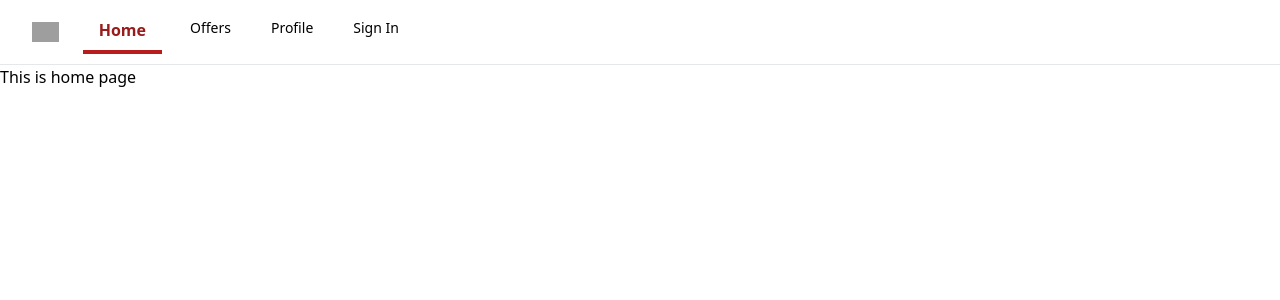
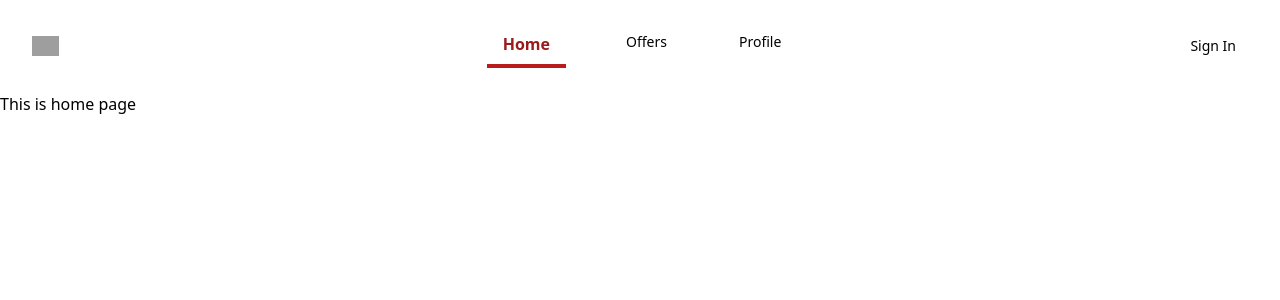
Before and after one commit to dsh410/realtor-clone, a React (Create React App) app: page / in a window 1280 px wide. Shown: the top 300 px of the page. Built offline with nearby package versions, Linux system fonts and the light colour scheme; grey boxes are pictures that could not be loaded.

Commit message:
replaced navbar with header

```diff
--- a/src/App.js
+++ b/src/App.js
@@ -9,13 +9,13 @@ import SignIn from './pages/SignIn';
 import SignUp from './pages/SignUp';
 import ForgotPassword from './pages/ForgotPassword';
 import Offers from './pages/Offers';
-import NavBar from './components/NavBar';
+import Header from './components/Header';
 
 function App() {
   return (
    <>
     <Router>
-      <NavBar/>
+      <Header/>
       <Routes>
         <Route path="/" element={<Home/>} />
         <Route path="/profile" element={<Profile />} />
--- /dev/null
+++ b/src/components/Header.jsx
@@ -0,0 +1,128 @@
+import { useState } from 'react'
+import { Dialog, DialogPanel } from '@headlessui/react'
+import { Bars3Icon, XMarkIcon } from '@heroicons/react/24/outline'
+import { useLocation, useNavigate } from 'react-router'
+
+
+
+export default function Header() {
+  const [mobileMenuOpen, setMobileMenuOpen] = useState(false)
+    const location = useLocation()
+    const navigation = useNavigate()
+
+
+
+
+    console.log('Current location:', location)
+
+    function pathMatchRoute(route){
+        if(!route) return null;
+
+        if(route === location.pathname) {
+            return true;
+        }
+
+    }
+    const navigate = [
+        { name: 'Home', href: '/', current: pathMatchRoute('/') || pathMatchRoute('/home'), class :` ${pathMatchRoute('/') || pathMatchRoute('/home')  ? 'px-4 py-2 bg-white text-red-800 border-b-4 border-red-700 font-semibold' : `rounded-md  px-3 py-2 text-sm font-medium text-stone-950`}`},
+        { name: 'Offers', href: '/offers', current: pathMatchRoute('/offers'), class :` ${pathMatchRoute('/offers')  ? 'px-4 py-2 bg-white text-red-800 border-b-4 border-red-700 font-semibold' : `rounded-md  px-3 py-2 text-sm font-medium text-stone-950`}`},
+        { name: 'Profile', href: '/profile', current: pathMatchRoute('/profile'), class :` ${pathMatchRoute('/profile')  ? 'px-4 py-2 bg-white text-red-800 border-b-4 border-red-700 font-semibold' : `rounded-md  px-3 py-2 text-sm font-medium text-stone-950`}`},
+    ]
+
+
+  return (
+    <header className="bg-white">
+      <nav aria-label="Global" className="mx-auto flex max-w-7xl items-center justify-between gap-x-6 p-6 lg:px-8">
+        <div className="flex lg:flex-1">
+          <a href="#" className="-m-1.5 p-1.5">
+            <span className="sr-only">Your Company</span>
+             <img
+                alt="Your Company"
+                src="https://static.rdc.moveaws.com/images/logos/rdc-logo-default.svg"
+                className="h-5 w-auto"
+                onClick={() => navigation('/')}
+              />
+          </a>
+        </div>
+        <div className="hidden lg:flex lg:gap-x-12">
+          {navigate.map((item) => (
+            <a key={item.name} href={item.href} className={item.class}>
+              {item.name}
+            </a>
+          ))}
+        </div>
+        <div className="flex flex-1 items-center justify-end gap-x-6">
+         <a
+                  href="#"
+                  className={` ${pathMatchRoute('/sign-in')  ? 'px-4 py-2 bg-white text-red-800 border-b-4 border-red-700 font-semibold' : `rounded-md  px-3 py-2 text-sm font-medium text-stone-950`}`}
+                  onClick={() => navigation('/sign-in')}
+                >
+                  Sign In
+                </a>
+        </div>
+        <div className="flex lg:hidden">
+          <button
+            type="button"
+            onClick={() => setMobileMenuOpen(true)}
+            className="-m-2.5 inline-flex items-center justify-center rounded-md p-2.5 text-gray-700"
+          >
+            <span className="sr-only">Open main menu</span>
+            <Bars3Icon aria-hidden="true" className="size-6" />
+          </button>
+        </div>
+      </nav>
+      <Dialog open={mobileMenuOpen} onClose={setMobileMenuOpen} className="lg:hidden">
+        <div className="fixed inset-0 z-50" />
+        <DialogPanel className="fixed inset-y-0 right-0 z-50 w-full overflow-y-auto bg-white p-6 sm:max-w-sm sm:ring-1 sm:ring-gray-900/10">
+          <div className="flex items-center gap-x-6">
+            <a href="#" className="-m-1.5 p-1.5">
+              <span className="sr-only">Your Company</span>
+              <img
+                alt=""
+                src="https://tailwindcss.com/plus-assets/img/logos/mark.svg?color=indigo&shade=600"
+                className="h-8 w-auto"
+              />
+            </a>
+            <a
+              href="#"
+              className="ml-auto rounded-md bg-indigo-600 px-3 py-2 text-sm font-semibold text-white shadow-sm hover:bg-indigo-500 focus-visible:outline focus-visible:outline-2 focus-visible:outline-offset-2 focus-visible:outline-indigo-600"
+            >
+              Sign up
+            </a>
+            <button
+              type="button"
+              onClick={() => setMobileMenuOpen(false)}
+              className="-m-2.5 rounded-md p-2.5 text-gray-700"
+            >
+              <span className="sr-only">Close menu</span>
+              <XMarkIcon aria-hidden="true" className="size-6" />
+            </button>
+          </div>
+          <div className="mt-6 flow-root">
+            <div className="-my-6 divide-y divide-gray-500/10">
+              <div className="space-y-2 py-6">
+                {navigate.map((item) => (
+                  <a
+                    key={item.name}
+                    href={item.href}
+                    className="-mx-3 block rounded-lg px-3 py-2 text-base/7 font-semibold text-gray-900 hover:bg-gray-50"
+                  >
+                    {item.name}
+                  </a>
+                ))}
+              </div>
+              <div className="py-6">
+                <a
+                  href="#"
+                  className="-mx-3 block rounded-lg px-3 py-2.5 text-base/7 font-semibold text-gray-900 hover:bg-gray-50"
+                >
+                  Log in
+                </a>
+              </div>
+            </div>
+          </div>
+        </DialogPanel>
+      </Dialog>
+    </header>
+  )
+}
```
